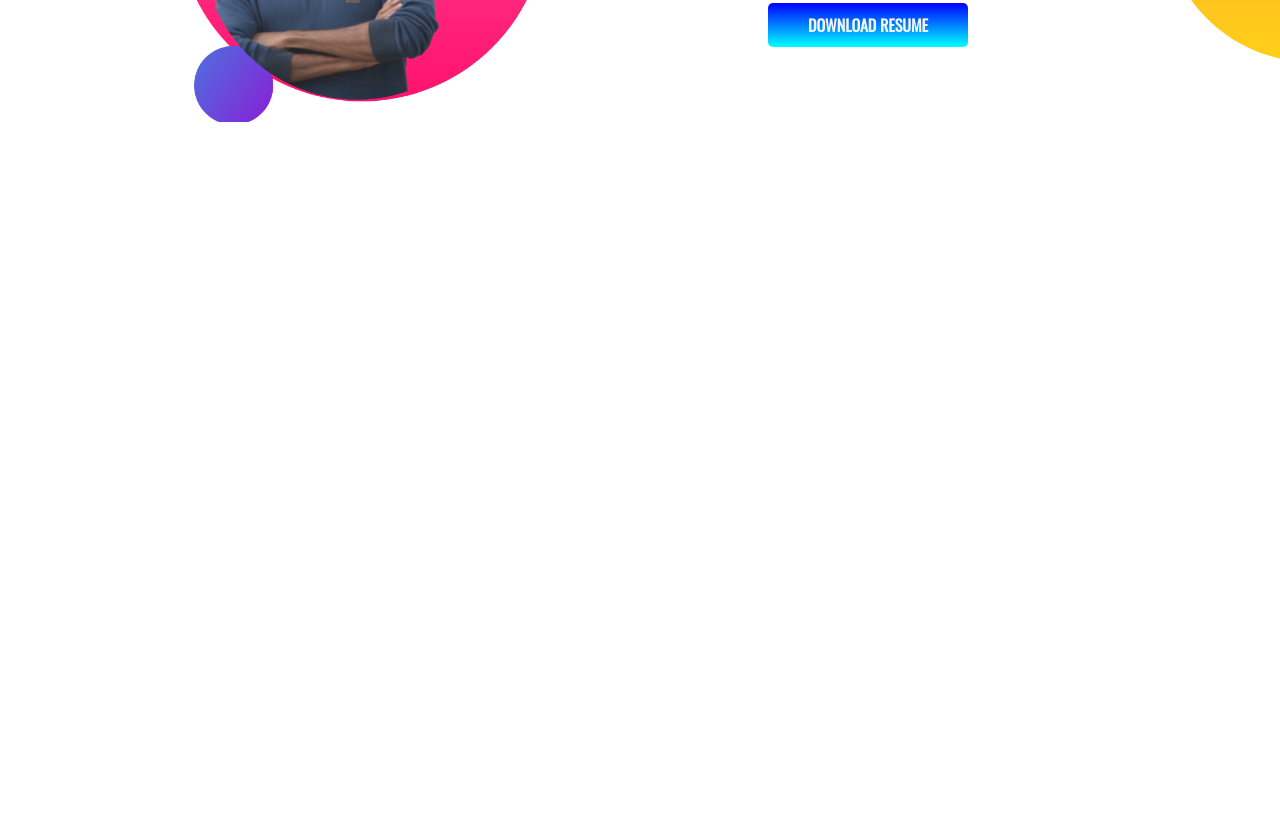
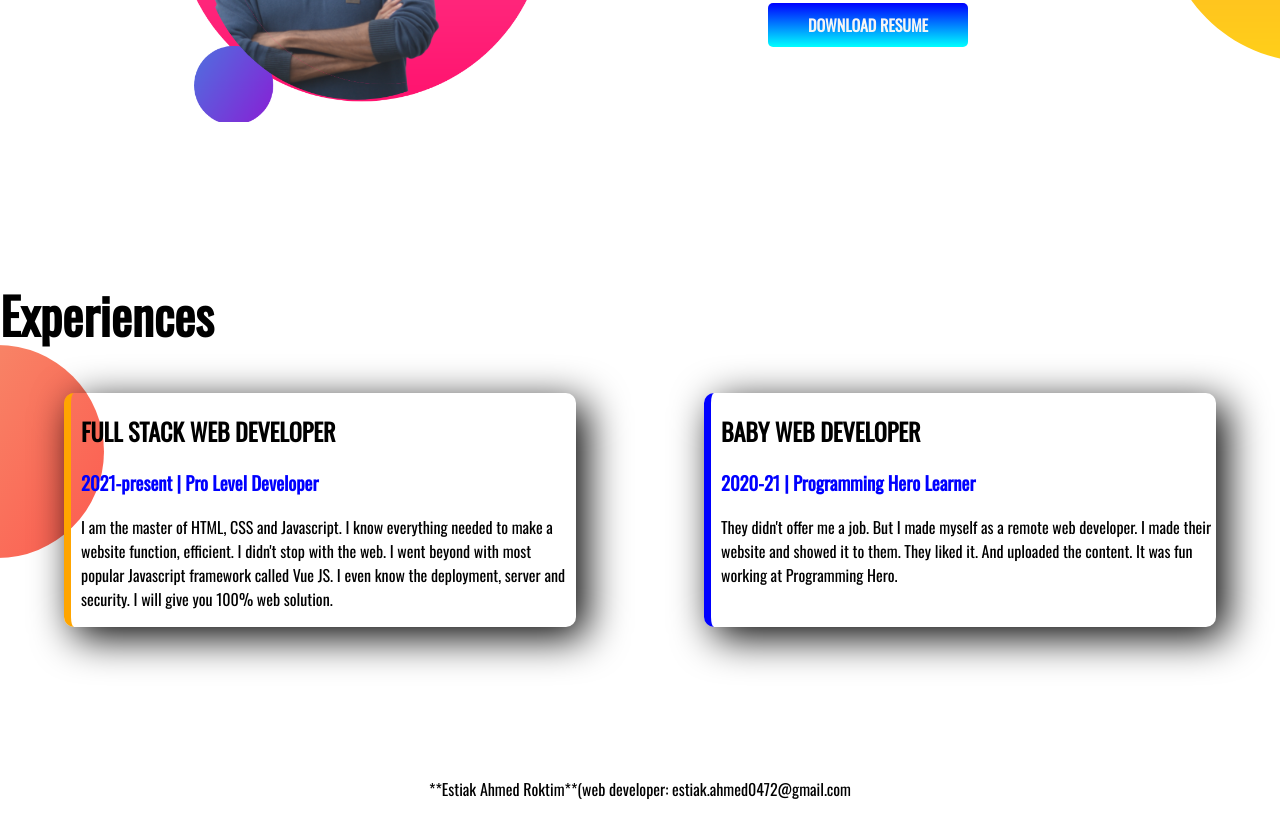
Before and after one commit to estiak-ahmed/Estiak-s-portfolio, a plain HTML site: page index.html in a window 1280 px wide. Shown: the part 882-1699 px from the top of the page. Before the commit the page ends 1159 px from the top, so only its background shows below. Drawn offline with nearby package versions, Linux system fonts and the light colour scheme.

Commit message:
styled border and added footer

```diff
--- a/index.html
+++ b/index.html
@@ -13,7 +13,7 @@
 </head>
 
 <body>
-    <section class="top-banner">
+    <section class="top-banner flexible-container">
         <div class="half-width">
             <h1>Welcome to</h1>
             <h1><span class="blue-color">Estiak Ahmed's</span> World!</h1>
@@ -29,7 +29,7 @@
             <img src="images/project.png" alt="">
         </div>
     </section>
-    <section class="dream-big">
+    <section class="dream-big flexible-container">
         <div class="half-width">
             <img src="images/my-bg2.png" alt="">
         </div>
@@ -41,11 +41,35 @@
                 community. "skate boarding community CUET".Now we have more than 8 skateboards.
                 I will practice till the very End.So, wish me good luck.
             </p>
-            <a class="link-button" target="_blank" href="">DOWNLOAD RESUME</a>
+            <a class="link-button" target="_blank"
+                href="https://th.bing.com/th/id/OIP.iOsCDgN_cQlbe3YIsH-9swHaDz?pid=ImgDet&rs=1">DOWNLOAD RESUME</a>
 
+        </div>
+    </section>
+    <section class="experiences-area">
+        <h1>Experiences</h1>
+        <div class="flexible-container">
+            <div id="full-stack-developer" class="experiences-item">
+                <h2>FULL STACK WEB DEVELOPER</h2>
+                <h3> <span class="blue-color">2021-present | Pro Level Developer</span></h3>
+                <p>I am the master of HTML, CSS and Javascript. I know everything needed to make a website function,
+                    efficient. I didn't stop with the web. I went beyond with most popular Javascript framework called
+                    Vue
+                    JS. I even know the deployment, server and security. I will give you 100% web solution.</p>
+            </div>
+            <div id="baby-web-developer" class="experiences-item">
+                <h2>BABY WEB DEVELOPER</h2>
+                <h3><span class="blue-color">2020-21 | Programming Hero Learner</span></h3>
+                <p>They didn't offer me a job. But I made myself as a remote web developer. I made their website and
+                    showed
+                    it to them. They liked it. And uploaded the content. It was fun working at Programming Hero.</p>
+            </div>
         </div>
 
     </section>
 </body>
+<footer>
+    <p>**Estiak Ahmed Roktim**(web developer: estiak.ahmed0472@gmail.com</p>
+</footer>
 
 </html>
--- a/style.css
+++ b/style.css
@@ -15,7 +15,7 @@ h1 {
     color: crimson;
 }
 
-section {
+.flexible-container {
     display: flex;
     margin-bottom: 150px;
 }
@@ -50,3 +50,30 @@ section {
     background-repeat: no-repeat;
     background-position: right;
 }
+
+.experiences-item {
+    width: 40%;
+    margin-left: 5%;
+    margin-right: 5%;
+    padding-left: 10px;
+    box-shadow: 10px 10px 40px black;
+    border-radius: 10px;
+}
+
+.experiences-area {
+    background-image: url(images/exp-bg.png);
+    background-repeat: no-repeat;
+    background-position: left;
+}
+
+#full-stack-developer {
+    border-left: 7px solid orange;
+}
+
+#baby-web-developer {
+    border-left: 7px solid blue;
+}
+
+footer p {
+    text-align: center;
+}
```
